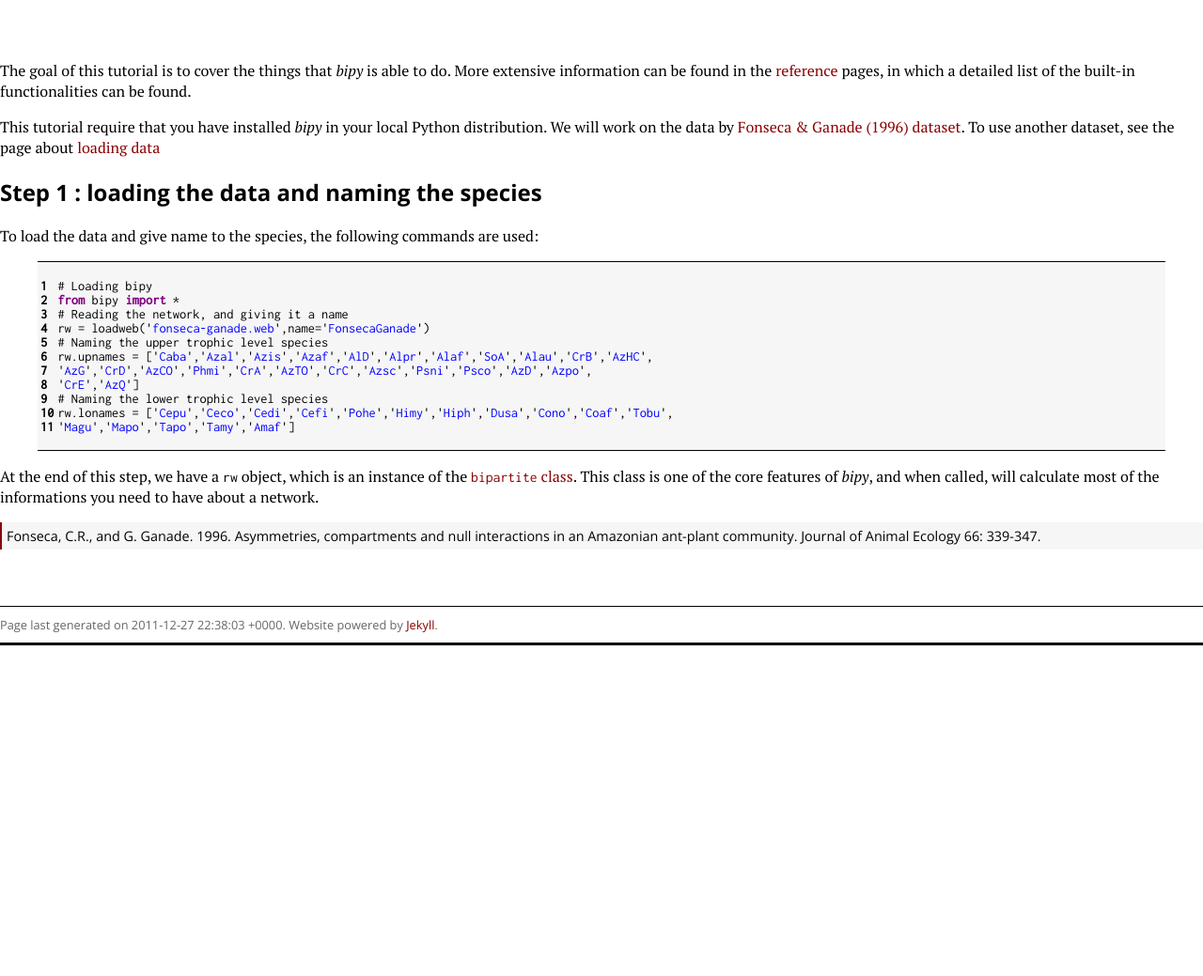
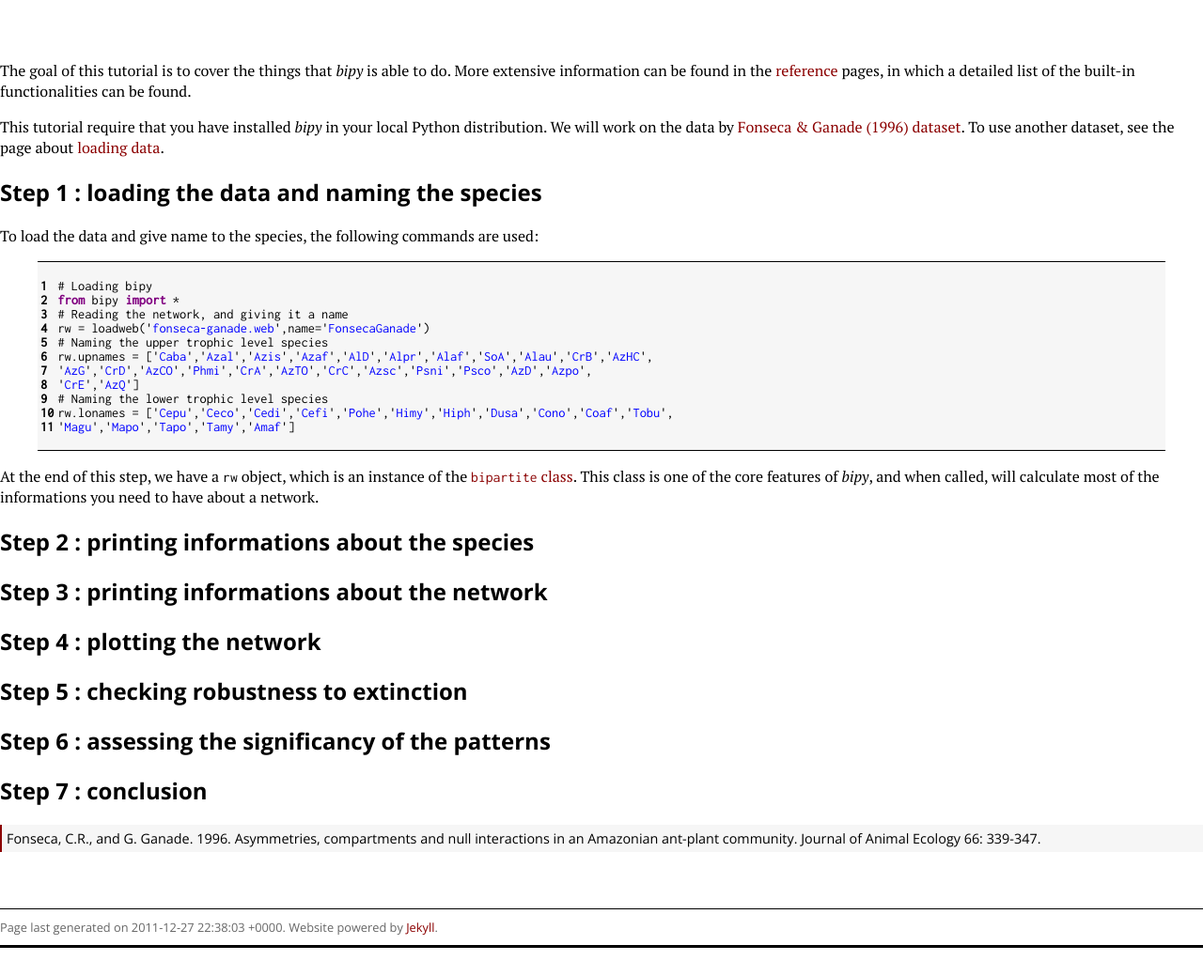
Before and after one commit to tpoisot/bipy, a Jekyll site: the page built from tutorial/index.md, in a window 1280 px wide. Shown: the part 337-1376 px from the top of the page at 94% size. Built offline with Jekyll 4.4.1, drawn with Linux system fonts in a browser that asks for light colours; before the commit the page ends 1054 px from its top, so only the background shows below that.

Commit message:
tutorial

```diff
--- a/tutorial/index.md
+++ b/tutorial/index.md
@@ -7,7 +7,7 @@ title: BIPY - Tutorial
 
 The goal of this tutorial is to cover the things that *bipy* is able to do. More extensive information can be found in the [reference]({{ site.url }}/reference/) pages, in which a detailed list of the built-in functionalities can be found.
 
-This tutorial require that you have installed *bipy* in your local Python distribution. We will work on the data by [Fonseca & Ganade (1996) dataset]({{ page.url }}/fonseca-ganade.web). To use another dataset, see the page about [loading data]({{ site.url }}/reference/data/reading/)
+This tutorial require that you have installed *bipy* in your local Python distribution. We will work on the data by [Fonseca & Ganade (1996) dataset]({{ site.url }}/tutorial/fonseca-ganade.web). To use another dataset, see the page about [loading data]({{ site.url }}/reference/data/reading/).
 
 ## Step 1 : loading the data and naming the species
 
@@ -29,4 +29,16 @@ rw.lonames = ['Cepu','Ceco','Cedi','Cefi','Pohe','Himy','Hiph','Dusa','Cono','Co
 
 At the end of this step, we have a `rw` object, which is an instance of the [`bipartite` class]({{ site.url }}/reference/classes/bipartite/). This class is one of the core features of *bipy*, and when called, will calculate most of the informations you need to have about a network.
 
+## Step 2 : printing informations about the species
+
+## Step 3 : printing informations about the network
+
+## Step 4 : plotting the network
+
+## Step 5 : checking robustness to extinction
+
+## Step 6 : assessing the significancy of the patterns
+
+## Step 7 : conclusion
+
 <div class='ref'>Fonseca, C.R., and G. Ganade. 1996. Asymmetries, compartments and null interactions in an Amazonian ant-plant community. Journal of Animal Ecology 66: 339-347.</div>
```
